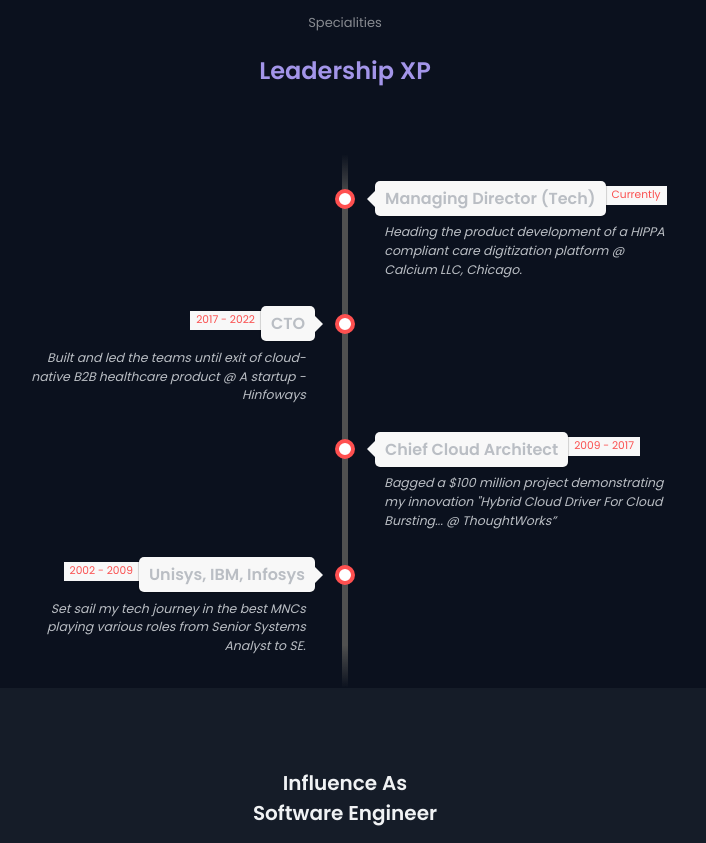
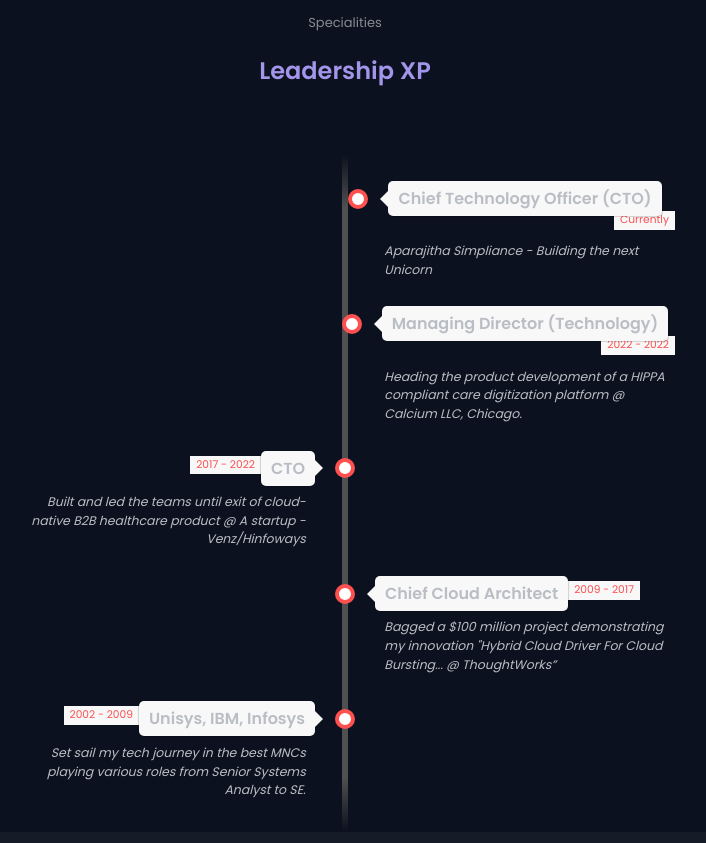
Before and after one commit to venumurthy/venumurthy.com, a plain HTML site: page index.html in a window 1280 px wide. Shown: the part 2437-3280 px from the top of the page, without its empty margins (295-1001 px from the left). Drawn offline with nearby package versions, Linux system fonts and the light colour scheme.

Commit message:
Update index.html
added role as CTO in Aparajitha Simpliance

```diff
--- a/index.html
+++ b/index.html
@@ -337,12 +337,23 @@
 
             <ul class="timeline">
 
+                 <!-- Item 0 -->
+                <li>
+                    <div class="direction-r">
+                        <div class="flag-wrapper">
+                            <span class="flag">Chief Technology Officer (CTO) </span>
+                            <span class="time-wrapper"><span class="time">Currently</span></span>
+                        </div>
+                        <div class="desc"> Aparajitha Simpliance - Building the next Unicorn </div>
+                    </div>
+                </li>
+
                 <!-- Item 1 -->
                 <li>
                     <div class="direction-r">
                         <div class="flag-wrapper">
-                            <span class="flag">Managing Director (Tech) </span>
-                            <span class="time-wrapper"><span class="time">Currently</span></span>
+                            <span class="flag">Managing Director (Technology) </span>
+                            <span class="time-wrapper"><span class="time">2022 - 2022</span></span>
                         </div>
                         <div class="desc"> Heading the product development of a HIPPA compliant care digitization platform @ Calcium LLC, Chicago.</div>
                     </div>
@@ -355,7 +366,7 @@
                             <span class="flag">CTO</span>
                             <span class="time-wrapper"><span class="time">2017 - 2022</span></span>
                         </div>
-                        <div class="desc">Built and led the teams until exit of cloud-native B2B healthcare product @ A startup  - Hinfoways</div>
+                        <div class="desc">Built and led the teams until exit of cloud-native B2B healthcare product @ A startup  - Venz/Hinfoways</div>
                     </div>
                 </li>
 
```
